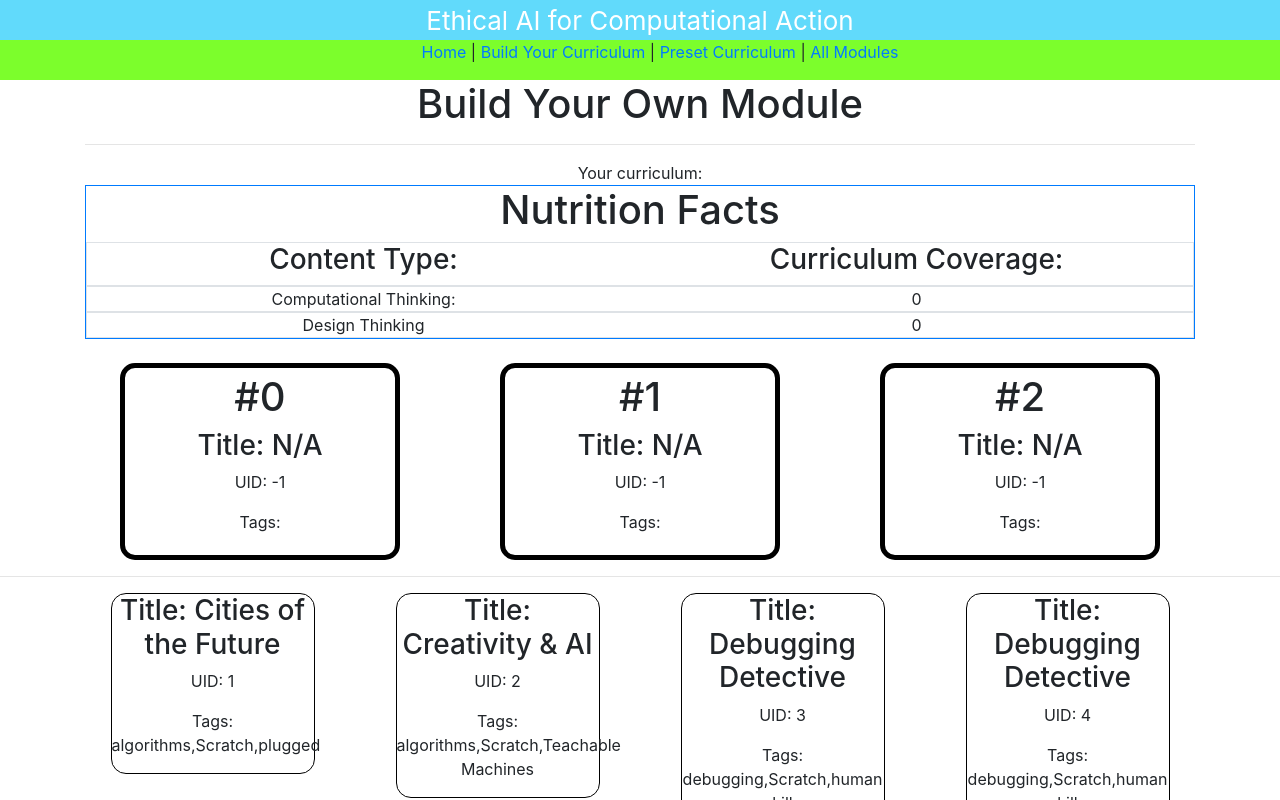
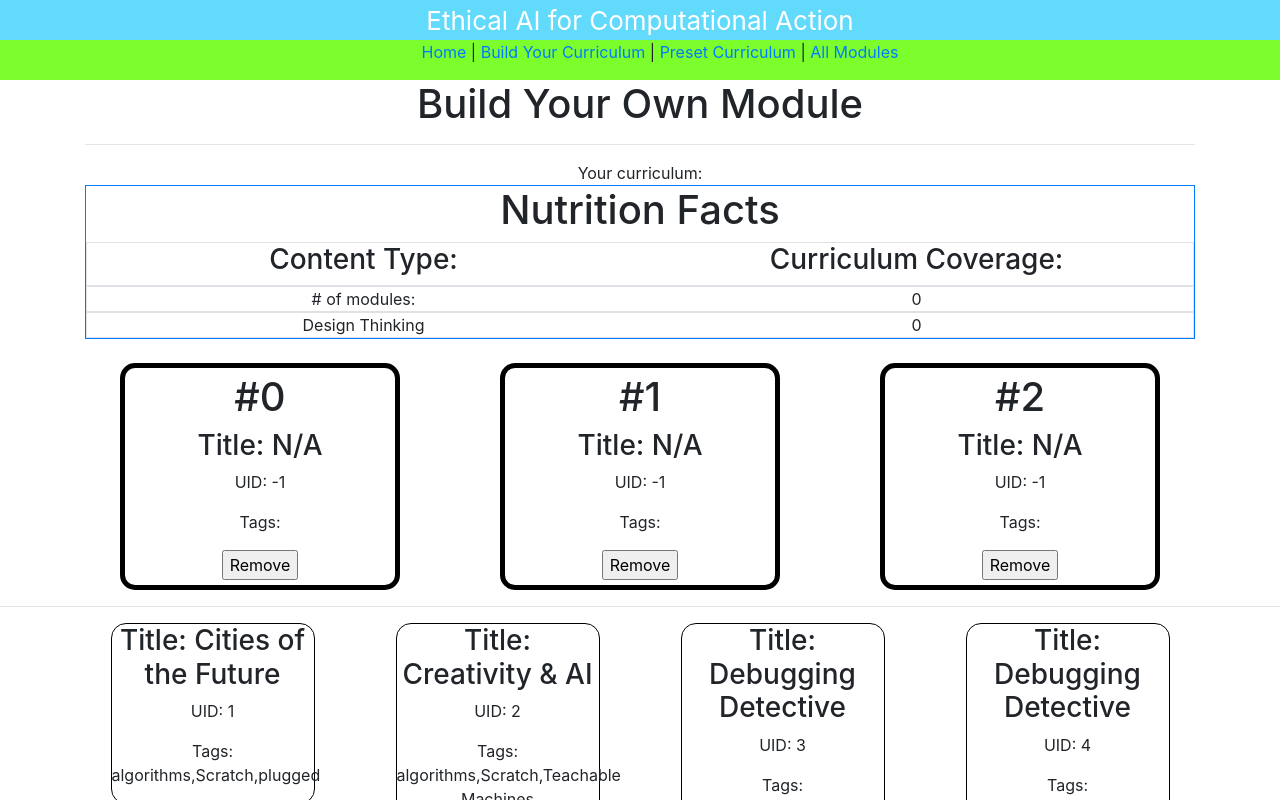
Before and after one commit to brandonwang15/meng-sandwich-app, a React (Create React App) app in the folder client/: page /builder in a window 1280 px wide. Shown: the top 800 px of the page. Built offline with nearby package versions, Linux system fonts and the light colour scheme.

Commit message:
Allow user to delete a sandwich from a sandwich holder.

```diff
--- a/client/src/components/modules/CurriculumBuilder.js
+++ b/client/src/components/modules/CurriculumBuilder.js
@@ -2,6 +2,12 @@ import React, { Component } from "react";
 import SandwichHolder from "../modules/SandwichHolder";
 import NutritionFacts from "../modules/NutritionFacts";
 import PropTypes from 'prop-types';
+
+const emptySandwich = {
+    "uid": -1,
+    "title": "N/A",
+    "tags": []
+};
 
 class CurriculumBuilder extends React.Component {
     constructor(props) {
@@ -9,12 +15,8 @@ class CurriculumBuilder extends React.Component {
 
         // bind class methods
         this.handleSandwichHolderUpdate = this.handleSandwichHolderUpdate.bind(this);
+        this.clearSandwichHolder = this.clearSandwichHolder.bind(this);
 
-        const emptySandwich = {
-            "uid": -1,
-            "title": "N/A",
-            "tags": []
-        };
 
         this.state = {
             sandwichData: [],
@@ -25,9 +27,14 @@ class CurriculumBuilder extends React.Component {
         }
     }
 
+    clearSandwichHolder(indexToClear) {
+        console.log("CALLED CLEAR");
+        this.handleSandwichHolderUpdate(indexToClear, emptySandwich);
+    }
+
     handleSandwichHolderUpdate(indexToUpdate, newData) {
         const updatedSandwichData = this.state.sandwichData.map((data, j) => {
-            if (j == indexToUpdate) {
+            if (j === indexToUpdate) {
                 return newData;
             } else {
                 return data;
@@ -42,7 +49,7 @@ class CurriculumBuilder extends React.Component {
         for (let i = 0; i < this.props.numSlots; i++) {
             holderList.push(
                 <div class="col-sm">
-                    <SandwichHolder key={i} index={i} onSandwichUpdate={this.handleSandwichHolderUpdate} sandwichData={this.state.sandwichData[i]}/>
+                    <SandwichHolder key={i} index={i} onSandwichUpdate={this.handleSandwichHolderUpdate} sandwichData={this.state.sandwichData[i]} clearSandwich={this.clearSandwichHolder}/>
                 </div>)
             }
 
@@ -51,7 +58,7 @@ class CurriculumBuilder extends React.Component {
                 <div class="row">
                     <div class="col-sm">
                         Your curriculum:
-                                <NutritionFacts />
+                                <NutritionFacts sandwichData={this.state.sandwichData}/>
                     </div>
                 </div>
                 <br />
--- a/client/src/components/modules/NutritionFacts.js
+++ b/client/src/components/modules/NutritionFacts.js
@@ -1,8 +1,17 @@
 import React, { Component } from "react";
 import './NutritionFacts.js'
+import PropTypes from 'prop-types';
 
 class NutritionFacts extends React.Component {
-    render(props) {
+    render() {
+        let numSandwiches = 0;
+
+        this.props.sandwichData.forEach((wich) => {
+            if (wich.uid !== -1) {
+                numSandwiches++;
+            }
+        });
+
         return (<div class="container border border-primary">
             <div class="row">
                 <div class="col-sm">
@@ -19,10 +28,10 @@ class NutritionFacts extends React.Component {
             </div>
             <div class="row border">
                 <div class="col-sm">
-                    Computational Thinking:
+                    # of modules:
                 </div>
                 <div class="col-sm">
-                    0
+                    {numSandwiches}
                 </div>
             </div>
             <div class="row border">
@@ -38,4 +47,8 @@ class NutritionFacts extends React.Component {
     }
 }
 
+NutritionFacts.propTypes = {
+    sandwichData: PropTypes.object.isRequired,
+}
+
 export default NutritionFacts;
--- a/client/src/components/modules/SandwichHolder.js
+++ b/client/src/components/modules/SandwichHolder.js
@@ -46,6 +46,7 @@ function SandwichHolder(props) {
             <h3>Title: {props.sandwichData.title}</h3>
             <p>UID: {props.sandwichData.uid}</p>
             <p>Tags: {props.sandwichData.tags.toString()}</p>
+            <input type="button" value="Remove" onClick={() => props.clearSandwich(props.index)}/>
         </div>
     )
 }
@@ -54,6 +55,7 @@ SandwichHolder.propTypes = {
     index: PropTypes.number.isRequired,
     sandwichData: PropTypes.object.isRequired,
     onSandwichUpdate: PropTypes.func.isRequired,
+    clearSandwich: PropTypes.func.isRequired,
 }
 
 export default SandwichHolder;
```
